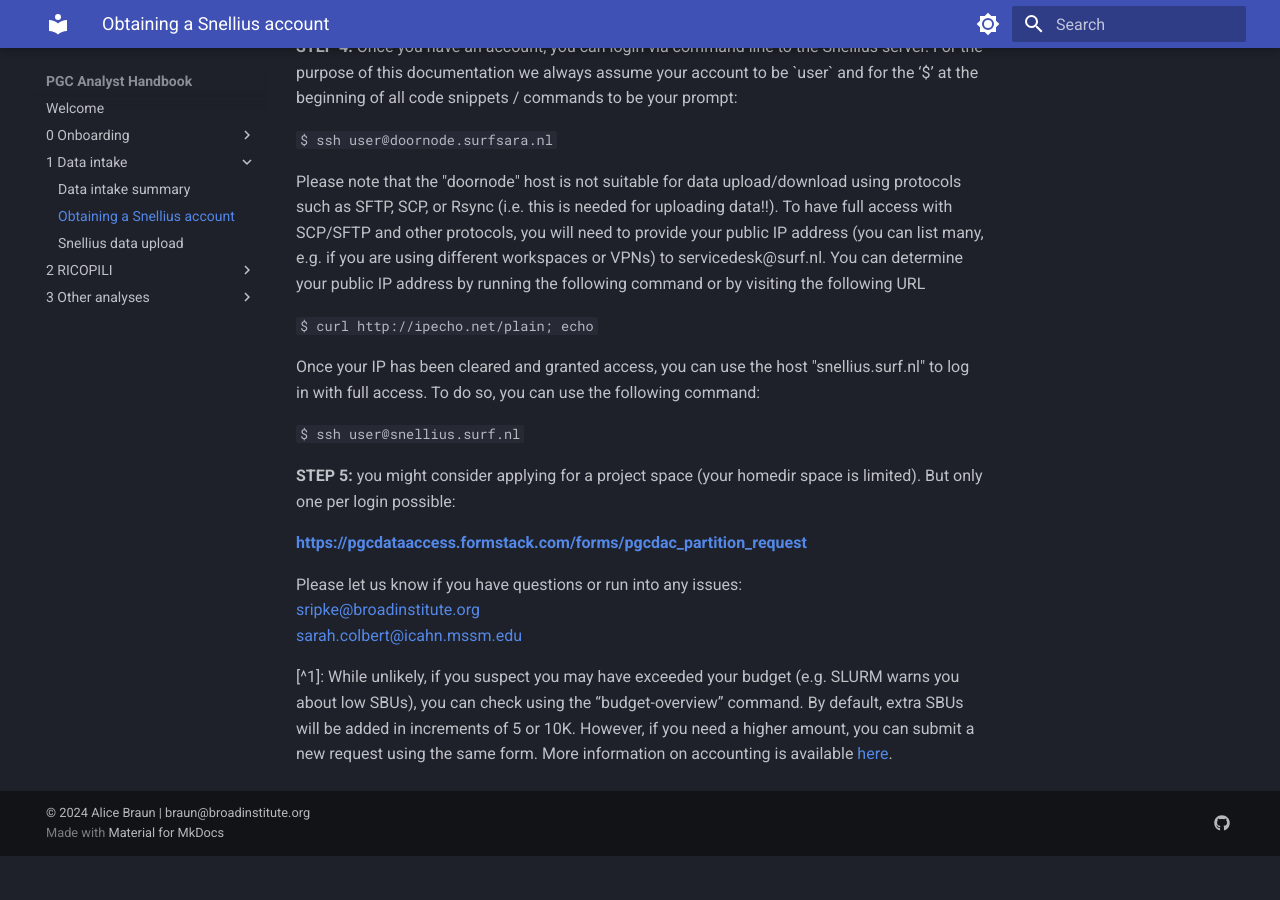
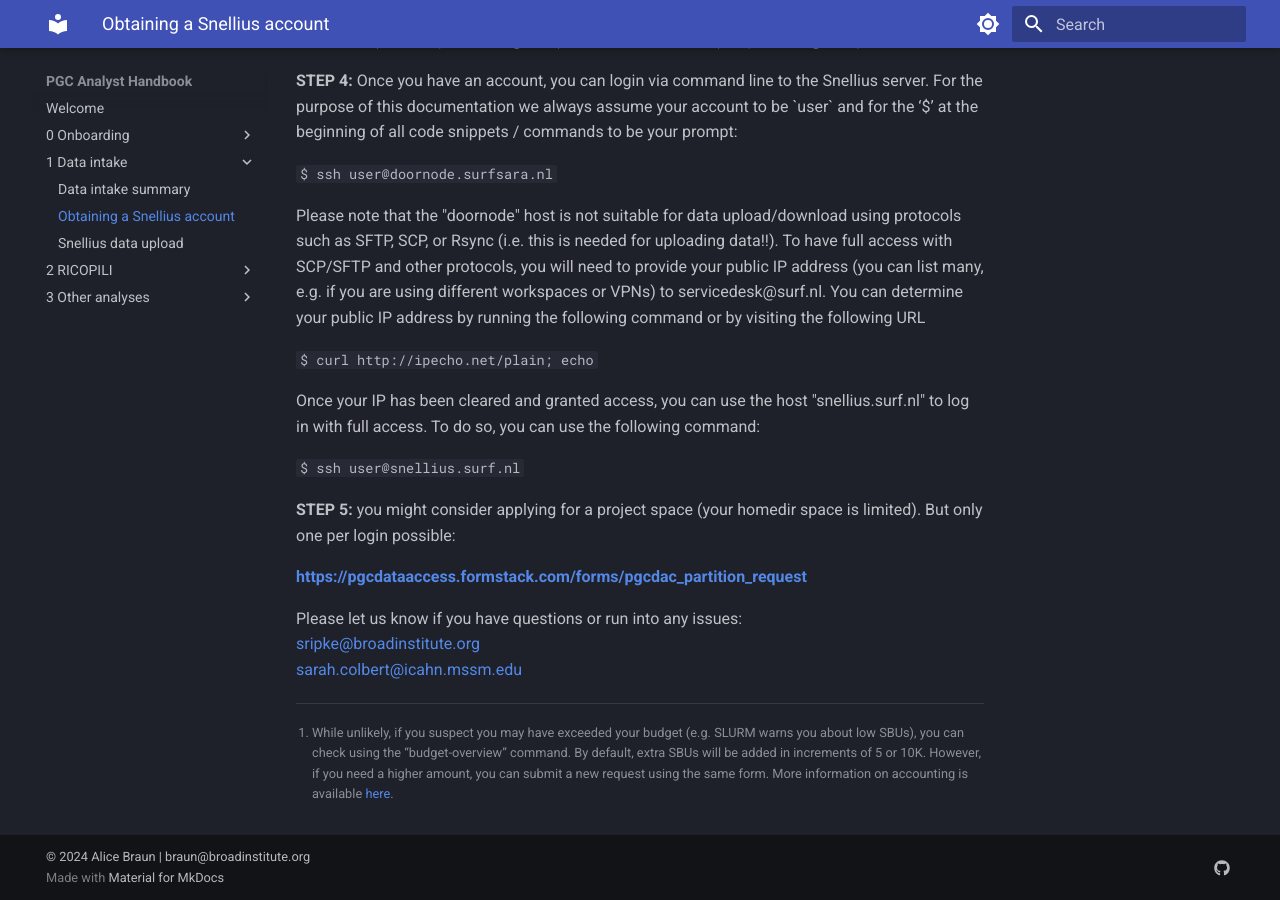
Before and after one commit to alicebraun/pgc.stage1.handbook, an MkDocs documentation site: the page built from docs/1_Data_intake/1_Snellius_account.md, in a window 1280 px wide and 900 px high, scrolled down 2850 px. Built offline with MkDocs 1.6.1 and Material for MkDocs 9.7.7, drawn with Linux system fonts in a browser that asks for light colours; before the commit the page ends 3706 px from its top, so only the background shows below that; part of the change alters nothing that is shown; some of the changed text lies outside the part shown.

```diff
--- a/docs/1_Data_intake/1_Snellius_account.md
+++ b/docs/1_Data_intake/1_Snellius_account.md
@@ -3,6 +3,7 @@
 **Authors**:
 Sarah Colbert, B.A., [sarah.colbert@icahn.mssm.edu](mailto:sarah.colbert@icahn.mssm.edu)
 Prof. Stephan Ripke, M.D., Ph.D., Group Leader, [sripke@broadinstitute.org](mailto:stephan.ripke@charite.de)
+***
 
 **PRE-STEPS:** Prior to applying for an account, please make sure that you meet all of the following requirements\!
 
--- a/mkdocs.yml
+++ b/mkdocs.yml
@@ -58,6 +58,7 @@ markdown_extensions:
   - admonition
   - pymdownx.details
   - pymdownx.superfences
+  - footnotes
 
 
 
```
